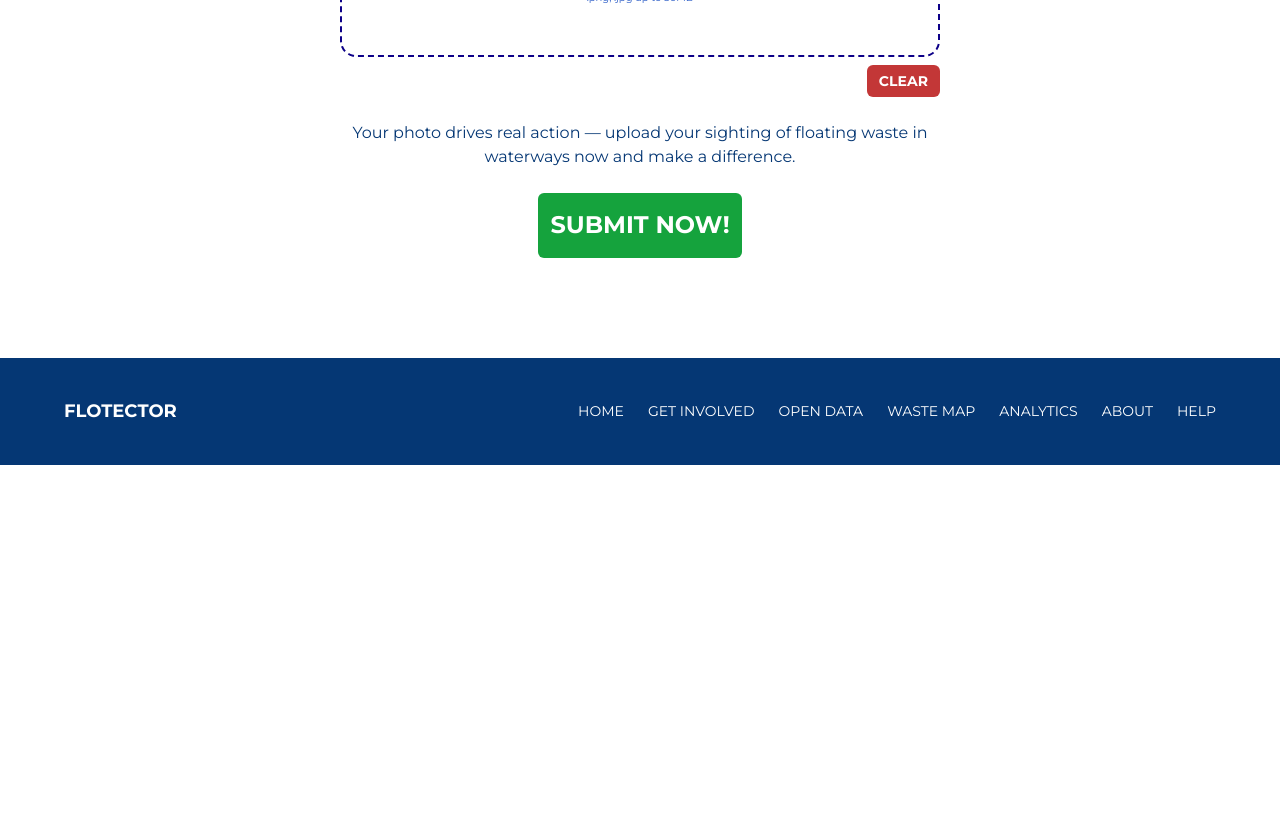
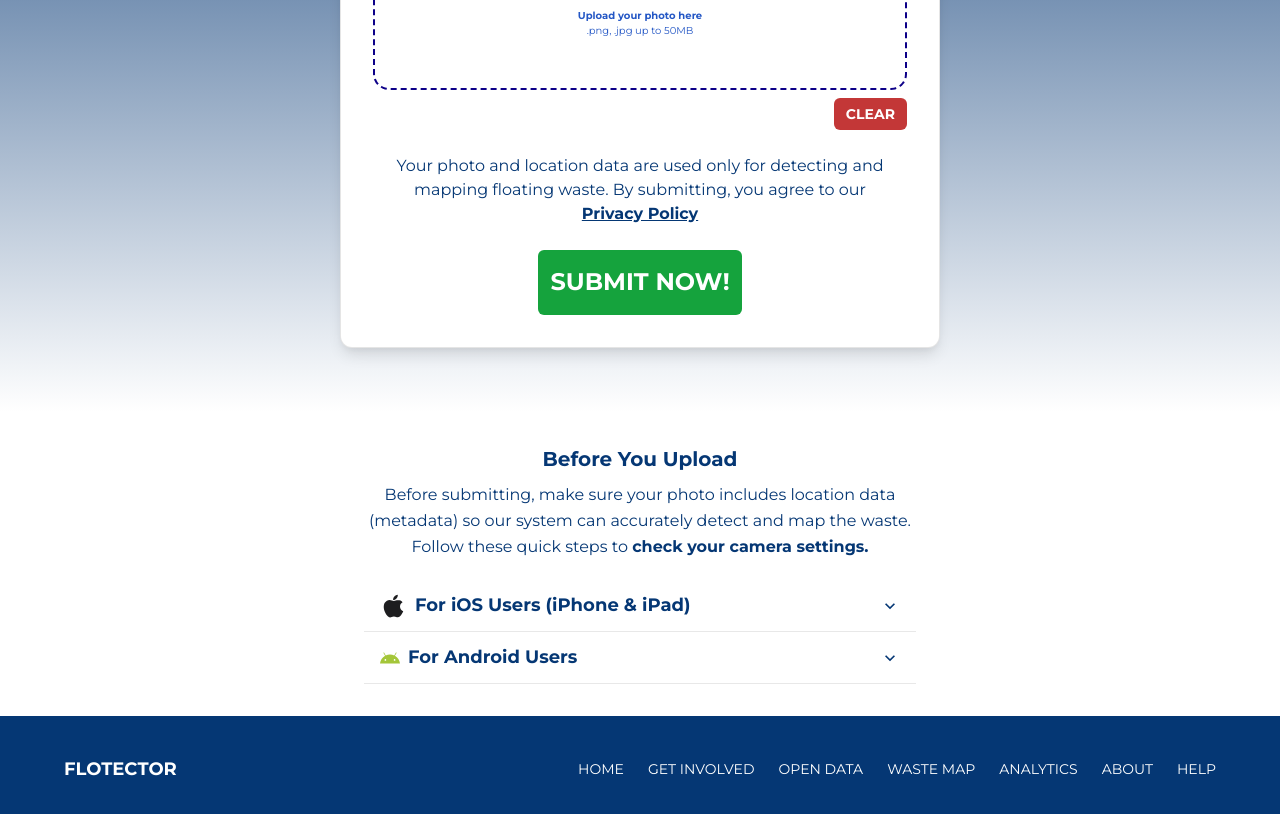
Before and after one commit to charlesascano/flotector, a React (Vite) app in the folder frontend/: page /submit in a window 1280 px wide. Shown: the part 420-1234 px from the top of the page. Before the commit the page ends 885 px from the top, so only its background shows below. Built offline with nearby package versions, Linux system fonts and the light colour scheme.

Commit message:
latest upload helper branch - upload helper under dropzone - updated bg

```diff
--- /dev/null
+++ b/frontend/src/components/UploadHelper.jsx
@@ -0,0 +1,261 @@
+import {
+  Accordion,
+  AccordionItem,
+  AccordionButton,
+  AccordionPanel,
+  AccordionIcon,
+  Box,
+  VStack,
+  Text,
+  HStack,
+  Icon,
+  OrderedList,
+  ListItem,
+} from "@chakra-ui/react";
+import { IoLogoApple, IoLogoAndroid } from "react-icons/io5";
+
+function UploadHelper({ ...props }) {
+  return (
+    <VStack
+      {...props} //Styles from parent
+      w="100%"
+      py={{ base: 6, md: 8 }}
+      px={{ base: 5, md: 6 }}
+      spacing={{ base: 4, md: 5 }}
+      align="stretch"
+      fontSize={{ base: "xs", md: "sm", lg: "md" }}
+    >
+      {/* --- Header --- */}
+      <VStack spacing="2">
+        <Text
+          color="#053774"
+          fontSize={{ base: "md", md: "lg", lg: "xl" }}
+          fontWeight="700"
+          textAlign="center"
+        >
+          Before You Upload
+        </Text>
+        <Text
+          color="#053774"
+          fontSize={{ base: "xs", md: "sm", lg: "md" }}
+          fontWeight="400"
+          lineHeight="tall"
+          textAlign="center"
+        >
+          Before submitting, make sure your photo includes location data
+          (metadata) so our system can accurately detect and map the waste. Follow
+          these quick steps to <Text as="span" fontWeight="700">check your camera settings.</Text>
+        </Text>
+      </VStack>
+
+      {/* --- Accordion --- */}
+      <Accordion allowToggle w="100%">
+        {/* --- iOS Item --- */}
+        <AccordionItem border="none">
+          <h2>
+            <AccordionButton
+              py="3"
+              borderBottom="1px solid"
+              borderColor="rgba(0, 0, 0, 0.09)"
+              _hover={{ bg: "gray.50" }}
+            >
+              <HStack flex="1" spacing="8px">
+                <Icon as={IoLogoApple} w="27px" h="26px" color="#1D1D1F" />
+                <Text
+                  flex="1"
+                  textAlign="left"
+                  color="#053774"
+                  fontSize={{ base: "xs", md: "sm", lg: "lg" }}
+                  fontWeight="700"
+                >
+                  For iOS Users (iPhone & iPad)
+                </Text>
+              </HStack>
+              <AccordionIcon color="#053774" />
+            </AccordionButton>
+          </h2>
+          <AccordionPanel
+            p="4"
+            bg="#F6F6F6"
+            borderBottomRadius="6px"
+          >
+            <VStack align="stretch" spacing="4">
+              <Text
+                fontWeight="400"
+                color="black"
+              >
+                Allow the Camera app to use your{" "}
+                <Text as="span" fontWeight="700">
+                  Location Services
+                </Text>
+                .
+              </Text>
+
+              {/* --- STEPS --- */}
+              <OrderedList
+                fontWeight="400"
+                lineHeight="tall"
+                color="black"
+                spacing={1}
+                pl="1.25rem"
+              >
+                <ListItem>Open Settings → Privacy & Security → Location Services.</ListItem>
+                <ListItem>Make sure Location Services is ON.</ListItem>
+                <ListItem>Find and Tap Camera → Allow Location Access.</ListItem>
+                <ListItem>
+                  Under Allow Location Access, choose “
+                  <Text as="span" fontStyle="italic">
+                    While Using
+                  </Text>
+                  ”
+                </ListItem>
+              </OrderedList>
+
+              {/* --- TIP TEXT ---*/}
+              <Text
+                fontWeight="400"
+                lineHeight="tall"
+                color="black"
+              >
+                <Text as="span" fontStyle="italic" fontWeight="700">
+                  Tip
+                </Text>
+                <Text as="span" fontStyle="italic">
+                  : You can check if a photo has location data by swiping up on it
+                  or tapping the info (ⓘ) in your Photos app — you’ll see
+                  location details and a small map if it’s enabled.
+                </Text>
+              </Text>
+            </VStack>
+          </AccordionPanel>
+        </AccordionItem>
+
+        {/* --- Android Item --- */}
+        <AccordionItem border="none">
+          <h2>
+            <AccordionButton
+              py="3"
+              borderBottom="1px solid"
+              borderColor="rgba(0, 0, 0, 0.09)"
+              _hover={{ bg: "gray.50" }}
+            >
+              <HStack flex="1" spacing="8px">
+                <Icon as={IoLogoAndroid} w="20px" h="22px" color="#A4C639" />
+                <Text
+                  flex="1"
+                  textAlign="left"
+                  color="#053774"
+                  fontSize={{ base: "xs", md: "sm", lg: "lg" }}
+                  fontWeight="700"
+                >
+                  For Android Users
+                </Text>
+              </HStack>
+              <AccordionIcon color="#053774" />
+            </AccordionButton>
+          </h2>
+          <AccordionPanel
+            p="4"
+            bg="#F6F6F6"
+            borderBottomRadius="6px"
+          >
+            <VStack align="stretch" spacing="4">
+              {/* Section a */}
+              <Box>
+                <Text
+                  fontWeight="400"
+                  color="black"
+                >
+                  a. Enable location tagging{" "}
+                  <Text as="span" fontWeight="700">
+                    via Camera app.
+                  </Text>
+                </Text>
+                <OrderedList
+                  fontWeight="400"
+                  lineHeight="tall"
+                  color="black"
+                  spacing={1}
+                  pl="1.25rem"
+                  mt="2"
+                >
+                  <ListItem>
+                    Open your Camera app → Settings
+                    <OrderedList pt={1} pl="1.25rem" listStyleType="lower-alpha">
+                      <ListItem>Look for a gear icon or a "Settings" menu option.</ListItem>
+                    </OrderedList>
+                  </ListItem>
+                  <ListItem>
+                    Find Location toggle, commonly labeled "Location tags", "Save
+                    location”, or "GPS tag".
+                  </ListItem>
+                  <ListItem>
+                    Toggle the switch to ‘On’.
+                    <OrderedList pt={1} pl="1.25rem" listStyleType="lower-alpha">
+                      <ListItem>If this setting is disabled, the phone’s location service might be off, or you may need to follow Method B (under
+                    Permissions) to grant the permission first.</ListItem>
+                    </OrderedList>
+                  </ListItem>
+                </OrderedList>
+              </Box>
+
+              {/* Section b */}
+              <Box>
+                <Text
+                  fontWeight="400"
+                  color="black"
+                >
+                  b. Allow the Camera app to enable location tagging{" "}
+                  <Text as="span" fontWeight="700">
+                    under Permissions.
+                  </Text>
+                </Text>
+                <OrderedList
+                  fontWeight="400"
+                  lineHeight="tall"
+                  color="black"
+                  spacing={1}
+                  pl="1.25rem"
+                  mt="2"
+                >
+                  <ListItem>Open Settings → Applications → See all apps / App list.
+                    <OrderedList pt={1} pl="1.25rem" listStyleType="lower-alpha">
+                      <ListItem>It is called
+                        <Text as="span" fontStyle="italic"> Apps or Application Management</Text>{" "}
+                     on some phones.</ListItem>
+                    </OrderedList>
+                  </ListItem>
+                  <ListItem>Camera → Permissions → Location.</ListItem>
+                  <ListItem>
+                    To enable geotagging, select "
+                    <Text as="span" fontStyle="italic">
+                      Allow only while using the app
+                    </Text>
+                    ".
+                  </ListItem>
+                </OrderedList>
+              </Box>
+
+              {/* --- TIP TEXT ---*/}
+              <Text
+                fontWeight="400"
+                lineHeight="tall"
+                color="black"
+              >
+                <Text as="span" fontStyle="italic" fontWeight="700">
+                  Tip
+                </Text>
+                <Text as="span" fontStyle="italic">
+                  : You can confirm if a photo has location data by tapping
+                  Info (ⓘ) or Details in your Gallery.
+                </Text>
+              </Text>
+            </VStack>
+          </AccordionPanel>
+        </AccordionItem>
+      </Accordion>
+    </VStack>
+  );
+}
+
+export default UploadHelper;
--- a/frontend/src/pages/Submit.jsx
+++ b/frontend/src/pages/Submit.jsx
@@ -1,9 +1,10 @@
-import { Box, Heading, Button, Text, VStack, useToast } from "@chakra-ui/react";
+import { Box, Heading, Button, Text, VStack, useToast, Link } from "@chakra-ui/react";
 import { useNavigate } from "react-router-dom";
 import { useRef, useState } from 'react';
 import exifr from 'exifr';
 import Dropbox from '../components/Dropbox';
 import Loading from "../components/Loading";
+import UploadHelper from "../components/UploadHelper";
 import Layout from '../components/Layout';
 
 export default function Submit() {
@@ -114,15 +115,23 @@ export default function Submit() {
 
   return (
     <Layout>
-    <Box mt="72px" mb="100px">
-      <VStack spacing={6} w="full" maxW={{ base: "90%", md: "600px" }} mx="auto" textAlign="center">
-        <Heading fontSize={{ base:"40px", sm: "50px", md: "60px" }} color="#15A33D" lineHeight="1" mt={10}>
+    <Box
+      bgGradient="linear(to-b,#053774, white)" //gradient background
+      pt="72px"
+      pb={{ base: 8, md: 16 }}
+      px={{ base: 4, md: 0 }}
+      >
+
+      {/* --- UPLOADER BOX --- */}
+      <VStack spacing={6} w="full" maxW={{ base: "90%", md: "600px" }} mx="auto" textAlign="center" bg="white"    border="1px solid" borderColor="rgba(0,0,0,0.1)" borderRadius="xl" p={{ base: 4, md: 8 }} boxShadow="lg">
+
+        <Heading fontSize={{ base:"36px", sm: "50px", md: "60px" }} color="#15A33D" lineHeight="1" mt={10}>
           GET INVOLVED!
         </Heading>
 
-        <Text fontSize={{ base: "16px", sm: "md", md: "lg" }} color="#053774" mt={-5}>
-          SPOT WASTE. SNAP IT. SUBMIT IT.
-        </Text>
+        <Text fontSize={{ base: "sm", sm: "md", md: "lg" }} color="#053774" mt={-5}>
+            SPOT WASTE. SNAP IT. SUBMIT IT.
+          </Text>
 
         {/* Dropzone */}
         <Dropbox
@@ -143,12 +152,23 @@ export default function Submit() {
           CLEAR
         </Button>
 
-        <Text fontSize={{ base: "xs", sm: "sm", md: "md" }}
-          color="#053774"
-          px={2}>
-          Your photo drives real action — upload your sighting of floating waste
-          in waterways now and make a difference.
-        </Text>
+        <Text
+            fontSize={{ base: 'xs', sm: 'sm', md: 'md' }}
+            color="#053774"
+            px={2}
+          >
+              Your photo and location data are used only for detecting and mapping floating
+              waste. By submitting, you agree to our{' '}
+              <Link
+                href="#" // placeholder only
+                onClick={(e) => e.preventDefault()} // prevents page jump
+                fontWeight="bold"
+                textDecoration="underline"
+                whiteSpace="nowrap"
+              >
+                Privacy Policy
+              </Link>
+          </Text>
 
         {/* Submit Btn */}
         <Button
@@ -156,7 +176,7 @@ export default function Submit() {
           w="204px"
           h="65px"
           bg="#15A33D"
-          fontSize="24px"
+          fontSize={{ base: "20px", md: "24px" }}
           fontWeight="bold"
           onClick={handleSubmit}
           _hover={{ bg: '#128B34' }}
@@ -165,6 +185,13 @@ export default function Submit() {
         </Button>
       </VStack>
     </Box>
+
+    {/* --- Upload Helper (Accordion) --- */}
+      <UploadHelper
+        w="full"
+        maxW={{ base: "90%", md: "600px" }}
+        mx="auto"
+        />
     </Layout>
   );
 }
```
